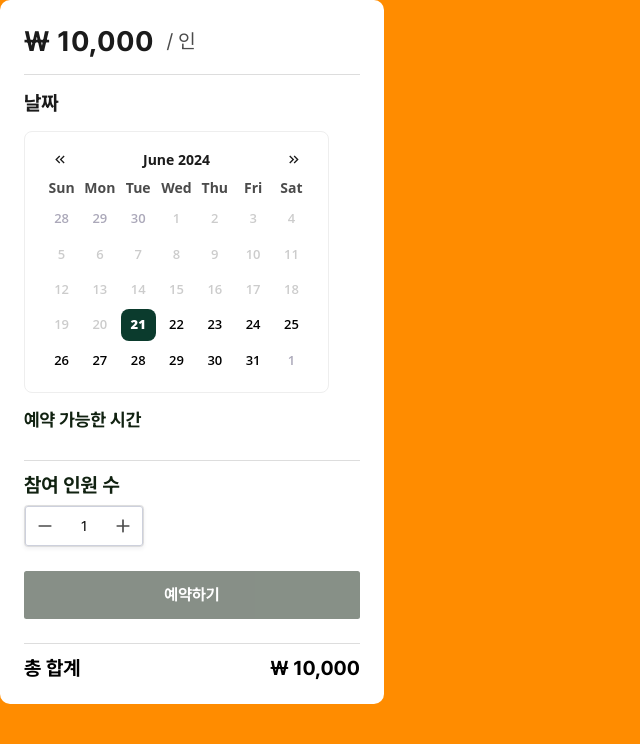
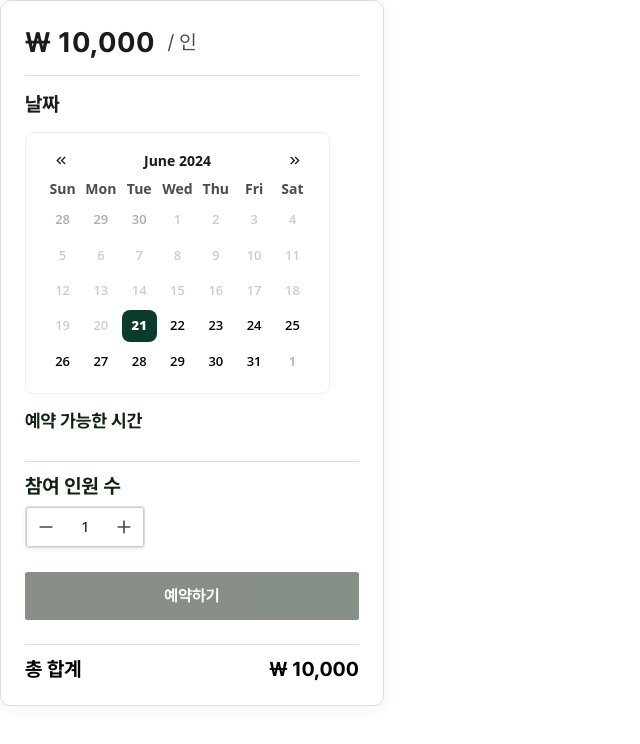
Before and after one commit to GlobalNomad-FE/FE, a Next.js app: page /test in a window 1280 px wide. Shown: the top 744 px of the page, without its empty margins (0-640 px from the left). Built offline with nearby package versions, Linux system fonts and the light colour scheme.

Commit message:
[#16] style: 스타일추가

```diff
--- a/components/commons/floatingBox/FloatingBox.tsx
+++ b/components/commons/floatingBox/FloatingBox.tsx
@@ -34,7 +34,10 @@ export default function FloatingBox() {
   };
   console.log('formatDate', formatDate);
   return (
-    <div className="flex flex-col w-[38.4rem] bg-white border-solid rounded-2xl border-gray200 p-[2.4rem] shadow-[0px_4px_16px_rgba(17, 34, 17, 0.05)]">
+    <div
+      className="flex flex-col w-[38.4rem] bg-white border rounded-2xl border-gray200 p-[2.4rem] "
+      style={{ boxShadow: '0px 4px 16px rgba(17, 34, 17, 0.05)' }}
+    >
       <div className="flex flex-row items-center gap-5">
         <p className="text-h1 text-black200">{formatWage(price)}</p>
         <p className="text-h3-regular text-gray600">/ 인</p>
--- a/styles/globals.css
+++ b/styles/globals.css
@@ -65,7 +65,6 @@ img {
 
 body {
   color: rgb(var(--foreground-rgb));
-  background: darkorange;
 }
 
 @layer utilities {
--- a/tailwind.config.ts
+++ b/tailwind.config.ts
@@ -74,12 +74,12 @@ const config: Config = {
       'body2-bold': ['14px', { lineHeight: 'normal', fontWeight: '700' }],
       caption: ['12px', { lineHeight: '16px', fontWeight: '400' }],
     },
-    screens:{
-      'mobile':'375px',
-      'tablet':'768px',
-      'laptop': '1024px',
-      'desktop':'1280px'
-    }
+    screens: {
+      mobile: '375px',
+      tablet: '768px',
+      laptop: '1024px',
+      desktop: '1280px',
+    },
   },
   plugins: [],
 };
```
